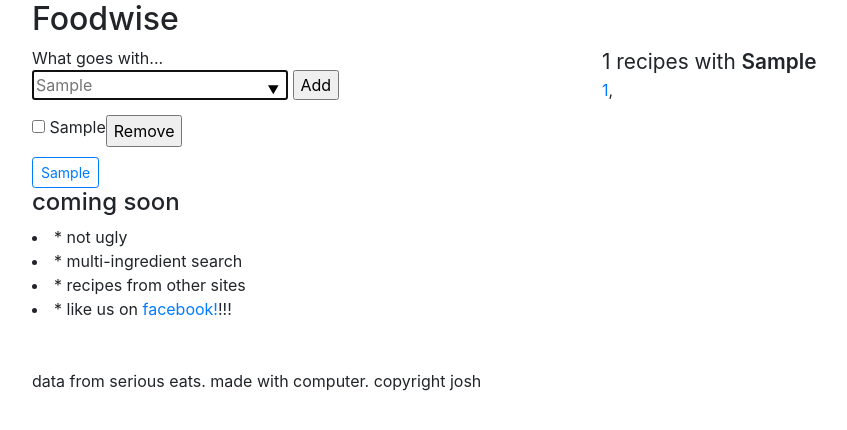
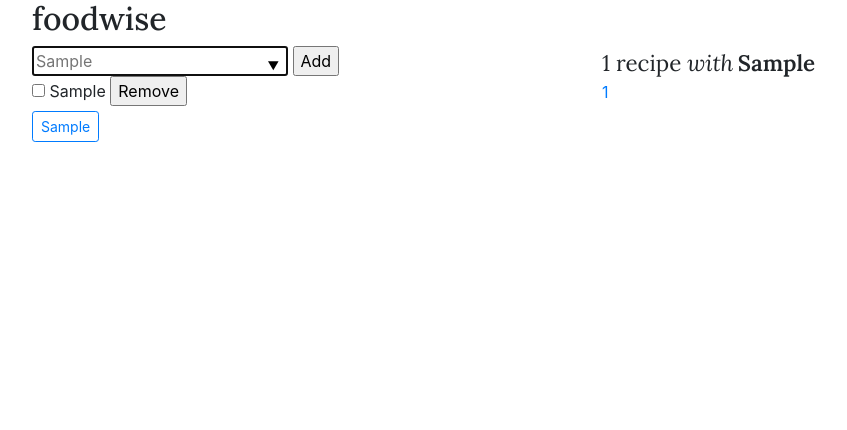
Before and after one commit to josh-minch/flavorwise, a Flask app: template templates/index.html in a window 1280 px wide. Shown: the top 430 px of the page, without its empty margins (53-900 px from the left). Run offline with Flask 2, Linux system fonts and the light colour scheme; the template is opened without the code that fills it: most values are stand-ins (such as "Sample title", 1, 10 or a date in 2020); parts of the project's set-up code (start-up, migrations or seed data) failed here and were passed over; some libraries are stand-ins or nearby versions.

Commit message:
Improve typography

```diff
--- a/static/search.js
+++ b/static/search.js
@@ -118,7 +118,7 @@ function createRecipes(recipes, cur_ingreds) {
 
 function createRecipesTitle(recipes, curIngreds) {
     const div = document.createElement('div');
-    div.setAttribute('class', 'recipe-title');
+    div.setAttribute('class', 'recipe-intro');
     if (curIngreds.length == 0) {
         div.innerText = 'Recipes'
     } else if (curIngreds.length > 0 && recipes.length == 1) {
@@ -129,7 +129,7 @@ function createRecipesTitle(recipes, curIngreds) {
 
     const curIngredsText = curIngreds.join(', ');
     const span = document.createElement('span');
-    span.setAttribute('class', 'bold-ingred');
+    span.setAttribute('class', 'recipe-ingred');
     span.innerText = curIngredsText;
     div.appendChild(span);
 
@@ -148,12 +148,6 @@ function createRecipesBody(recipes) {
         link.innerText = recipes[i][0];
         recipe.appendChild(link)
 
-        if (i < recipes.length - 1) {
-            const span = document.createElement('span');
-            span.innerText = ', '
-            recipe.appendChild(span)
-        }
-
         recipesBody.appendChild(recipe)
     }
 
--- a/static/style.css
+++ b/static/style.css
@@ -1,21 +1,30 @@
-/* .serif {
-  font-family: Times, serif;
-} */
-
+.serif {
+  font-family: 'Lora', serif;
+}
+/*
 #cur-ingreds {
   margin-top: 15px;
   margin-bottom: 10px;
   display: flex;
 }
-
-.recipe-title {
-  font-size: 1.3rem;
+ */
+.recipe-intro {
+  font-size: 1.4rem;
   font-weight: 400;
+  font-family: 'Lora', serif;
 }
 
-.bold-ingred {
-  font-size: 1.3rem;
+.recipe-prep {
+  font-size: 1.4rem;
+  font-weight: 400;
+  font-family: 'Lora', serif;
+  font-style: italic
+}
+
+.recipe-ingred {
+  font-size: 1.4rem;
   font-weight: 600;
+  font-family: 'Lora', serif;
 }
 
 .bold {
--- a/templates/index.html
+++ b/templates/index.html
@@ -5,11 +5,19 @@
     <meta charset="utf-8">
     <meta name="viewport" content="width=device-width, initial-scale=1, shrink-to-fit=no">
 
-    <title>Foodwise</title>
+    <title>foodwise</title>
 
+    <link rel="shortcut icon" href="{{ url_for('static', filename='favicon.ico') }}">
+    <link rel="apple-touch-icon" sizes="180x180" href="{{ url_for('static', filename='apple-touch-icon.png') }}">
+    <link rel="icon" type="image/png" sizes="32x32" href="{{ url_for('static', filename='favicon-32x32.png') }}">
+    <link rel="icon" type="image/png" sizes="16x16" href="{{ url_for('static', filename='favicon-16x16.png') }}">
+    <link rel="manifest" href="{{ url_for('static', filename='site.webmanifest') }}">
+
+    <link href="https://fonts.googleapis.com/css2?family=Lora:ital,wght@0,400;0,500;0,600;0,700;1,400;1,500;1,600;1,700&display=swap"
+        rel="stylesheet">
     <link rel="stylesheet" href="https://cdn.jsdelivr.net/npm/bootstrap@4.5.3/dist/css/bootstrap.min.css"
         integrity="sha384-TX8t27EcRE3e/ihU7zmQxVncDAy5uIKz4rEkgIXeMed4M0jlfIDPvg6uqKI2xXr2" crossorigin="anonymous">
-    <link rel="stylesheet" href="static/style.css">
+    <link rel="stylesheet" href="{{ url_for('static', filename='style.css') }}">
 
     <!--[if lt IE 9]>
       <script src="https://cdnjs.cloudflare.com/ajax/libs/html5shiv/3.7.3/html5shiv.js"></script>
@@ -18,10 +26,9 @@
 
 <body>
     <div class="container">
-        <h2 class="">Foodwise</h2>
+        <h2 class="serif">foodwise</h2>
         <div class="row">
             <div class="col-sm">
-                <span class="">What goes with...</span>
                 <form id="search">
                     <input list="all_ingreds"
                                 name="search"
@@ -58,37 +65,21 @@
             <div class="col-sm" id="recipes">
 
                 {% if recipes %}
-                <div class="recipe-title">{{ recipes|length }} recipes with
+                <span class="recipe-intro">{{ recipes|length }} recipe{{ "s" if recipes|length > 1 }}</span><span class="recipe-prep"> with</span>
                 {% for cur_ingred in cur_ingreds %}
-                    <span class="bold-ingred">{{ cur_ingred }}</span>{{ ", " if not loop.last }}
+                    <span class="recipe-ingred">{{ cur_ingred }}{{ ", " if not loop.last }}</span>
                 {% endfor %}
-                </div>
                 {% for recipe in recipes %}
                 <div>
-                    <a href="{{recipe.1}}">{{ recipe.0 }}</a>,
+                    <a href="{{recipe.1}}">{{ recipe.0 }}</a>
                 </div>
                 {% endfor %}
                 {% endif %}
-
             </div>
         </div>
-        <h4>
-            coming soon
-        </h4>
-        <li>* not ugly</li>
-        <li>* multi-ingredient search</li>
-        <li>* recipes from other sites</li>
-        <li>* like us on <a
-                href="https://www.google.com/search?client=firefox-b-1-d&q=hi+jane+hehe+%3Bpp">facebook!</a>!!!
-        </li>
-        <br>
-        <br>
-        <footer>
-            <p>data from serious eats. made with computer. copyright josh</p>
-        </footer>
     </div>
 
-    <script src="https://unpkg.com/promise-polyfill@7.1.2/dist/polyfill.    min.js"></script>
+    <script src="https://unpkg.com/promise-polyfill@7.1.2/dist/polyfill.min.js"></script>
     <script src="https://unpkg.com/whatwg-fetch@2.0.4/fetch.js"></script>
     <script src='static/search.js'></script>
 </body>
```
